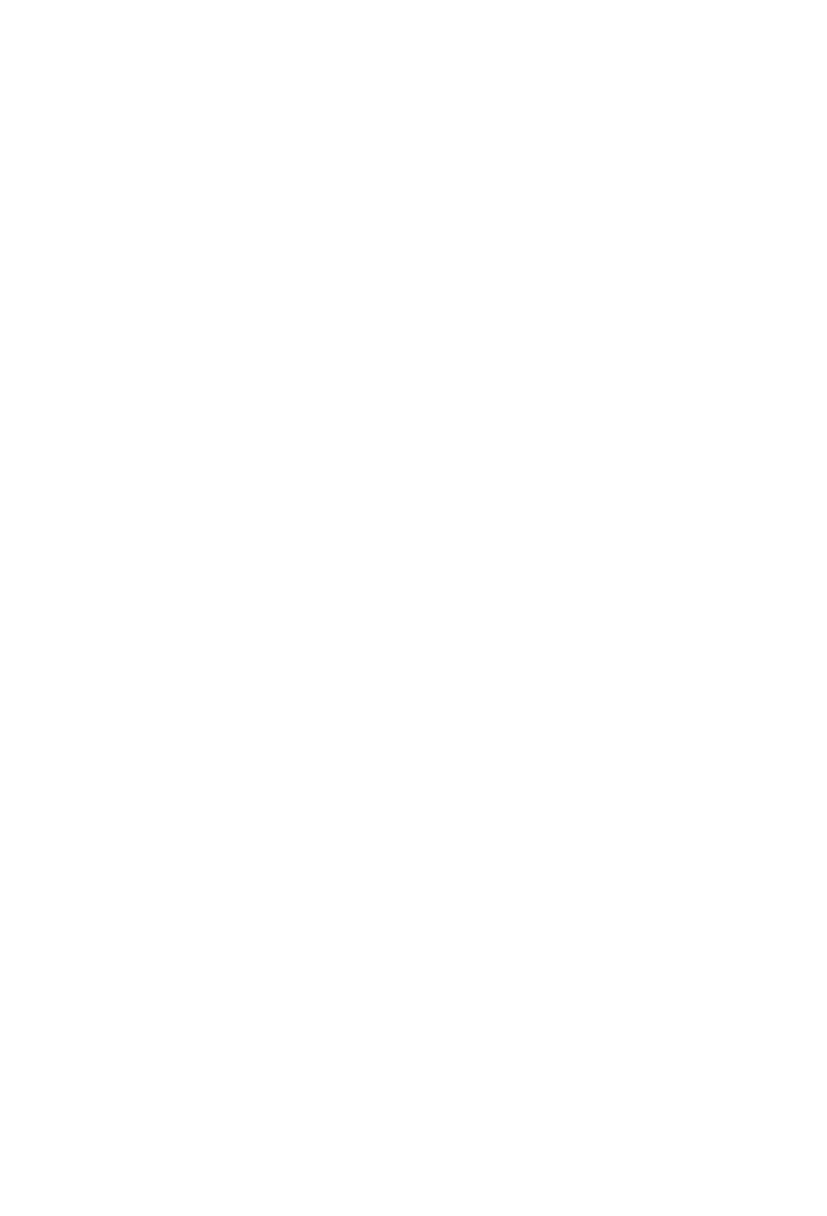
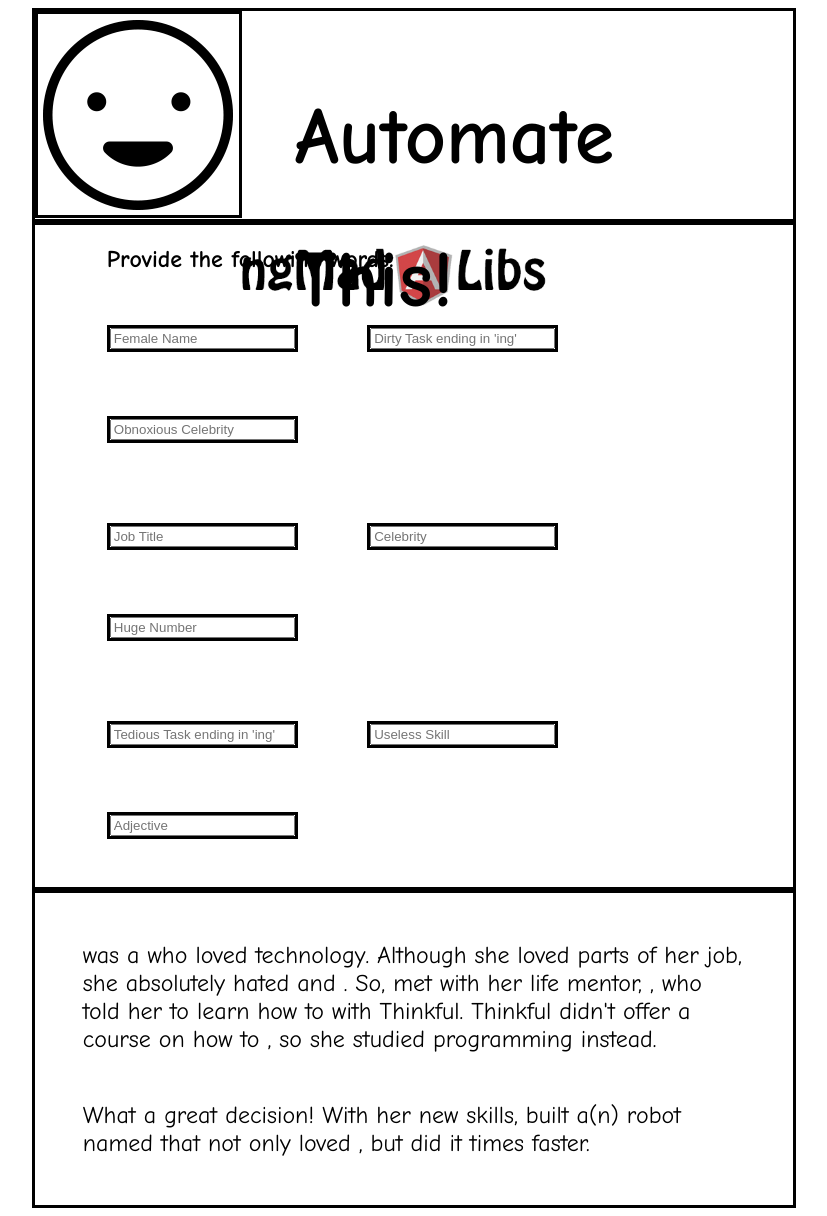
Before and after one commit to commonstarling/ngMadLibs, a plain HTML site: page index.html in a window 1280 px wide. Shown: the whole page, without its empty margins (226-1053 px from the left). Before the commit the page ends 800 px from the top, so only its background shows below. Drawn offline with nearby package versions, Linux system fonts and the light colour scheme.

Commit message:
final product

```diff
--- a/index.html
+++ b/index.html
@@ -1,13 +1,39 @@
 <!DOCTYPE html>
-<html lang="en">
+<html lang="en" ng-app="">
 <head>
 	<meta charset="UTF-8">
-	<style rel="stylesheet" type="text/css" href="style.css"></style>
-	<script data-require="angular.js@1.3.10" data-semver="1.3.10" src="https://code.angularjs.org/1.3.10/angular.js"></script>
+	<link rel="stylesheet" type="text/css" href="style.css">
+    <script src="https://code.angularjs.org/1.3.10/angular.js"></script>
 	<script type="text/javascript" src="script.js"></script>
 	<title>ngMadLibs</title>
 </head>
 <body>
-
+	<header class="header">
+		<img id="happy-face" src="images/mad-lib-happy-face.png"/>
+		<img id="banner" src="images/ng-mad-libs-logo.png" />
+		<h1 class="title">Automate This!</h1>
+	</header>
+	<section class="insertwords">
+		<h2>Provide the following words:</h2>
+		<ul class="inputs">
+			<li><input type="text" ng-model="FemaleName" placeholder="Female Name"/></li>
+			<li><input type="text" ng-model="DirtyTask" placeholder="Dirty Task ending in 'ing'"/></li>
+			<li><input type="text" ng-model="ObnoxiousCelebrity" placeholder="Obnoxious Celebrity"/></li>
+		</ul>
+		<ul class="inputs">
+			<li><input type="text" ng-model="JobTitle" placeholder="Job Title"/></li>
+			<li><input type="text" ng-model="Celebrity" placeholder="Celebrity"/></li>
+			<li><input type="text" ng-model="HugeNumber" placeholder="Huge Number"/></li>
+		</ul>
+		<ul class="inputs">
+			<li><input type="text" ng-model="TediousTask" placeholder="Tedious Task ending in 'ing'"/></li>
+			<li><input type="text" ng-model="UselessSkill" placeholder="Useless Skill"/></li>
+			<li><input type="text" ng-model="Adjective" placeholder="Adjective"/></li>
+		</ul>
+	</section>
+	<section class="results">
+		<p>{{FemaleName}} was a {{JobTitle}} who loved technology. Although she loved parts of her job, she absolutely hated {{TediousTask}} and {{DirtyTask}}. So, {{FemaleName}} met with her life mentor, {{Celebrity}}, who told her to learn how to {{UselessSkill}} with Thinkful. Thinkful didn't offer a course on how to {{UselessSkill}}, so she studied programming instead.</p>
+		<p>What a great decision! With her new skills, {{FemaleName}} built a(n) {{Adjective}} robot named {{ObnoxiousCelebrity}} that not only loved {{DirtyTask}}, but did it {{HugeNumber}} times faster.</p>
+	</section>
 </body>
 </html>
--- a/style.css
+++ b/style.css
@@ -0,0 +1,48 @@
+body {
+	font-family: "Comic Sans MS";
+}
+
+header {
+	width: 60%;
+	height: 13em;
+	border: 3px solid black;
+	margin: 0 auto;
+}
+#happy-face {
+	border: 3px solid black;
+	float: left;
+}
+#banner {
+	height: 5em;
+	margin-bottom: -5em;
+	float: right;
+	margin-right: 15em;
+	margin-top: 1em;
+}
+.title {
+	font-size: 5em;
+	margin-left: 3.25em;
+	margin-top: 1em;
+}
+.insertwords {
+	border: 3px solid black;
+	width: 60%;
+	margin: 0 auto;
+}
+.insertwords h2 {
+	margin-left: 3em;
+}
+.inputs li {
+	border: 3px solid black;
+	display: inline-block;
+	margin: 2em;
+}
+.results {
+	border: 3px solid black;
+	width: 60%;
+	margin: 0 auto;
+}
+.results p {
+	margin: 2em;
+	font-size: 1.5em;
+}
```
Also changed, not shown: images/mad-lib-happy-face.png (added).
